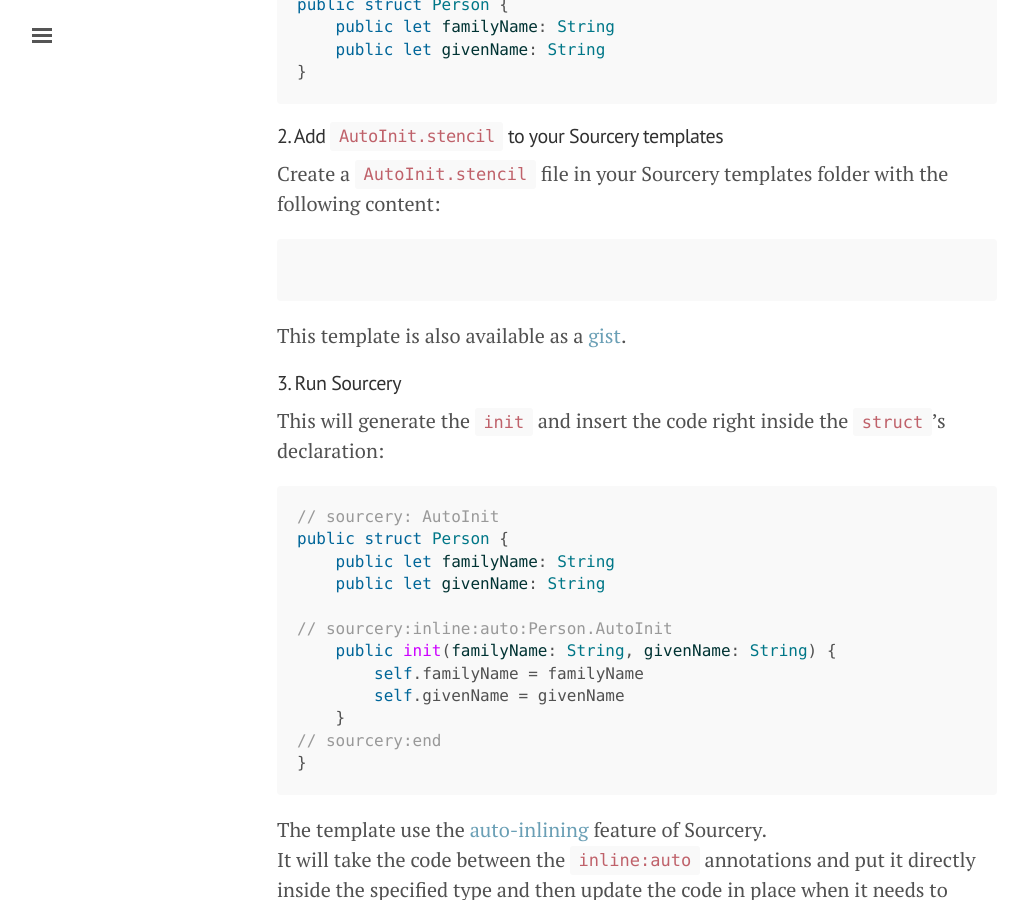
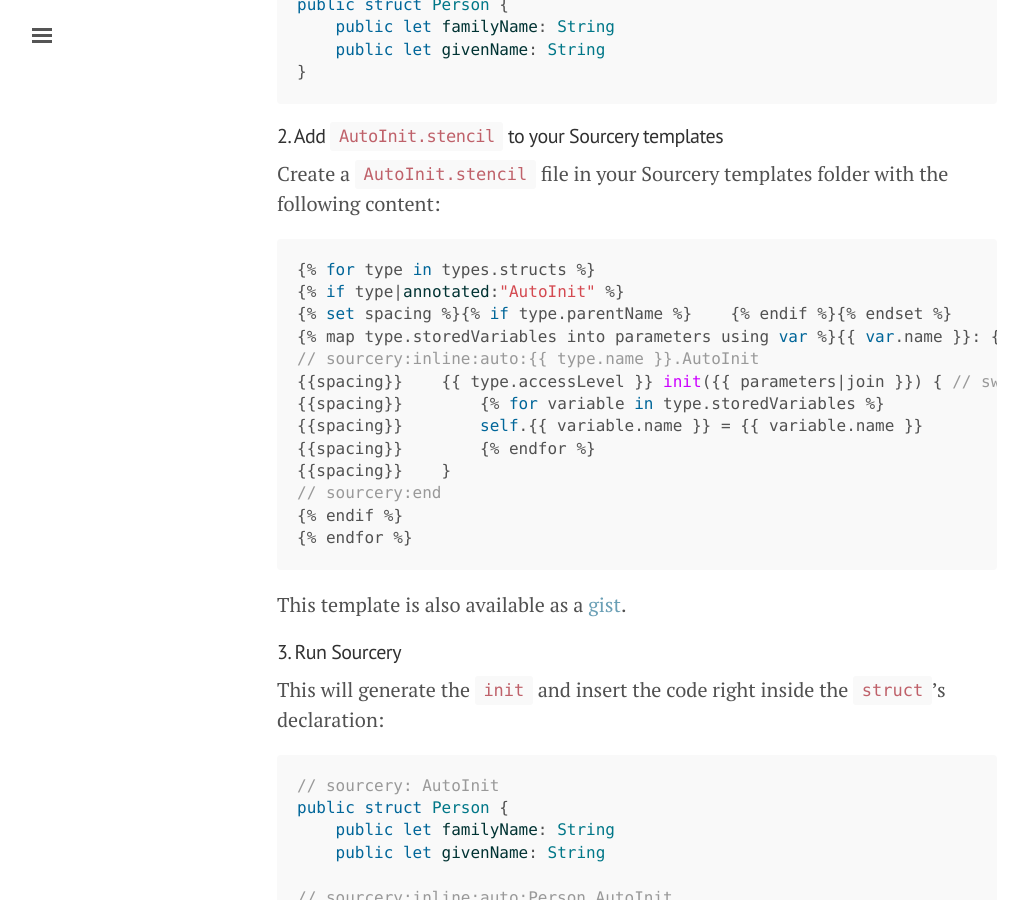
Before and after one commit to Liquidsoul/code-craftsman.fr, a Jekyll site: the page built from _posts/2017-09-24-AutoInit.md, in a window 1280 px wide and 900 px high, scrolled down 1724 px. Shown: the whole window, without its empty margins (3-1031 px from the left). Built offline with Jekyll 4.4.1, drawn with Linux system fonts in a browser that asks for light colours.

Commit message:
[post] add workaround Liquid/Stencil syntax conflict
Stencil code is interpreted as Liquid tags which fails so I changed the Stencil
code to use a Liquid variable so it will not be interpreted by Liquid.

````diff
--- a/_posts/2017-09-24-AutoInit.md
+++ b/_posts/2017-09-24-AutoInit.md
@@ -66,20 +66,22 @@ public struct Person {
 
 Create a `AutoInit.stencil` file in your Sourcery templates folder with the following content:
 
+{% assign openTag = '{%' %}
+{% assign openSubst = '{{' %}
 ```swift
-{% for type in types.structs %}
-{% if type|annotated:"AutoInit" %}
-{% set spacing %}{% if type.parentName %}    {% endif %}{% endset %}
-{% map type.storedVariables into parameters using var %}{{ var.name }}: {{ var.typeName }}{% endmap %}
-// sourcery:inline:auto:{{ type.name }}.AutoInit
-{{spacing}}    {{ type.accessLevel }} init({{ parameters|join }}) { // swiftlint:disable:this line_length
-{{spacing}}        {% for variable in type.storedVariables %}
-{{spacing}}        self.{{ variable.name }} = {{ variable.name }}
-{{spacing}}        {% endfor %}
-{{spacing}}    }
+{{ openTag }} for type in types.structs %}
+{{ openTag }} if type|annotated:"AutoInit" %}
+{{ openTag }} set spacing %}{{ openTag }} if type.parentName %}    {{ openTag }} endif %}{{ openTag }} endset %}
+{{ openTag }} map type.storedVariables into parameters using var %}{{ openSubst }} var.name }}: {{ openSubst }} var.typeName }}{{ openTag }} endmap %}
+// sourcery:inline:auto:{{ openSubst }} type.name }}.AutoInit
+{{ openSubst }}spacing}}    {{ openSubst }} type.accessLevel }} init({{ openSubst }} parameters|join }}) { // swiftlint:disable:this line_length
+{{ openSubst }}spacing}}        {{ openTag }} for variable in type.storedVariables %}
+{{ openSubst }}spacing}}        self.{{ openSubst }} variable.name }} = {{ openSubst }} variable.name }}
+{{ openSubst }}spacing}}        {{ openTag }} endfor %}
+{{ openSubst }}spacing}}    }
 // sourcery:end
-{% endif %}
-{% endfor %}
+{{ openTag }} endif %}
+{{ openTag }} endfor %}
 ```
 
 This template is also available as a [gist](https://gist.github.com/Liquidsoul/efa4f65af055acfde64afed6cda0007d).
````
